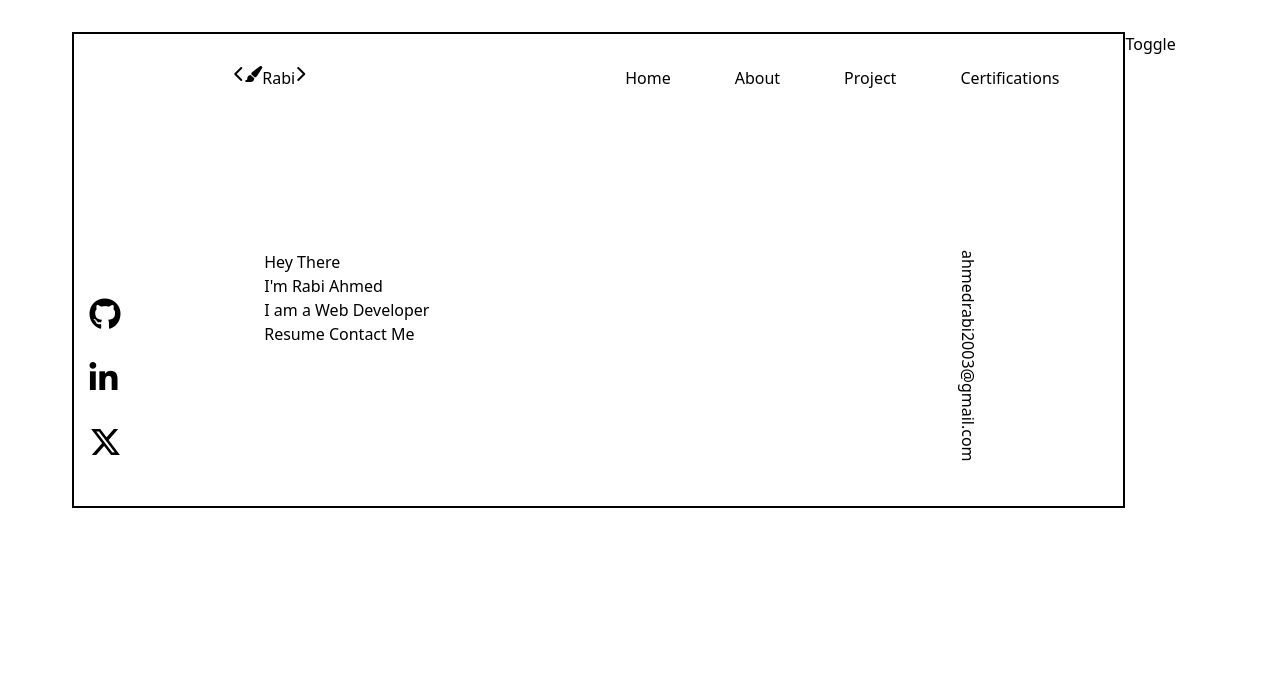
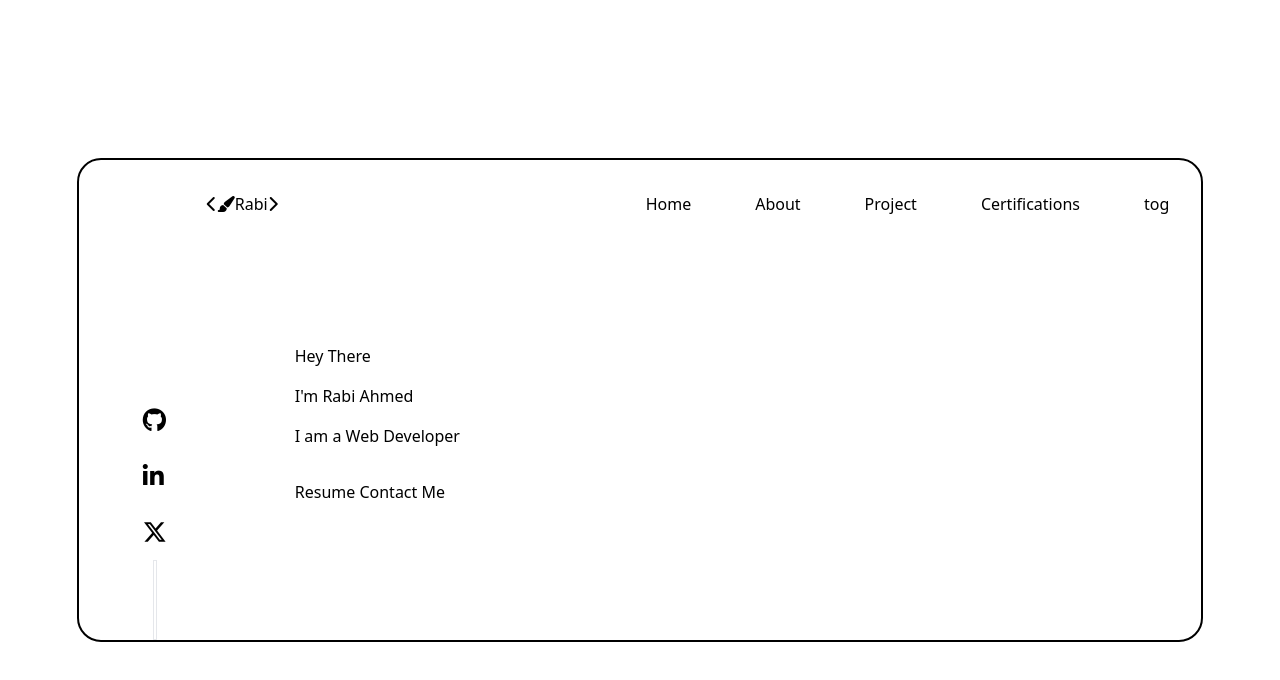
Before and after one commit to rahbhee/Portfolio-website, a website: page src/index.html in a window 1280 px wide. Drawn offline with nearby package versions, Linux system fonts and the light colour scheme.

Commit message:
section added

```diff
--- a/src/index.html
+++ b/src/index.html
@@ -8,49 +8,47 @@
     <link href="https://cdn.jsdelivr.net/npm/tailwindcss@2/dist/tailwind.min.css" rel="stylesheet">
     <link rel="stylesheet" href="https://cdnjs.cloudflare.com/ajax/libs/font-awesome/6.5.1/css/all.min.css" integrity="sha512-DTOQO9RWCH3ppGqcWaEA1BIZOC6xxalwEsw9c2QQeAIftl+Vegovlnee1c9QX4TctnWMn13TZye+giMm8e2LwA==" crossorigin="anonymous" referrerpolicy="no-referrer" />
 </head>
-<body class="flex m-auto mt-8 my-8 justify-center">
-    <main class="border-2 border-black py-8">
+<body class="flex text-align h-screen justify-center">
+    <main class="place-self-center justify-center border-2 border-black pt-8 rounded-3xl">
         <header class="flex justify-between">
-            <div class="flex ml-40 mr-52">
+            <div class="flex text-align place-items-center ml-32 mr-52">
                 <i class="fa-solid fa-chevron-left"></i>
                 <i class="fa-solid fa-paintbrush"></i>
                 <h3 class="">Rabi</h3>
-                <i class="mr-28 fa-solid fa-chevron-right"></i>
+                <i class="mr-40 fa-solid fa-chevron-right"></i>
             </div>
-            <nav class="flex">
+            <nav class="flex font-medium">
                 <p class="mr-16">Home</p>
                 <p class="mr-16">About</p>
                 <p class="mr-16">Project</p>
                 <p class="mr-16">Certifications</p>
+                <div class="mr-8">tog</div>
             </nav>
         </header>
-        <section class="flex mt-40 justify-around mr-32">
-        <aside class="flex flex-col justify-between mt-8">
-            <a href="https://github.com/rahbhee"><i class="my-4 fa-brands fa-github w-1/2"></i></a>
+        <section class="flex mt-28 ml-16">
+        <aside class="flex flex-col justify-between mr-16 mt-16">
+            <a href="https://github.com/rahbhee"><i class="my-4 fa-brands fa-github"></i></a>
             <a href=""><i class="my-4 fa-brands fa-linkedin-in"></i></a>
             <a href=""><i class="my-4 fa-brands fa-x-twitter"></i></a>
-            <div></div>
+            <div class='border place-self-center text-align w-1 h-20 bg-white'></div>
         </aside>
-        <article class="mr-28 ml-28">
-            <p>Hey There</p>
-            <h1>I'm Rabi Ahmed</h1>
-            <h2>I am a Web Developer</h2>
-            <button>Resume</button>
+        <article class="ml-16">
+            <p class="my-4">Hey There</p>
+            <h1 class="my-4">I'm Rabi Ahmed</h1>
+            <h2 class="">I am a Web Developer</h2>
+            <button class="mt-8 ">Resume</button>
             <button>Contact Me</button>
             <img/>
         </article>
-        <aside class="ml-96">
-            <p style="writing-mode: vertical-rl">ahmedrabi2003@gmail.com</p>
-            <div></div>
-        </aside>
+
         </section>
-  </main>
         <section>
             <p></p>
         </section>
         <section>
             <p></p>
         </section>
-    <div class="mr-8">Toggle</div>
+    </main>
+
 </body>
 </html>
```
Also changed, not shown: dist/output.css. Lines whose indentation alone changed are shown as unchanged.
